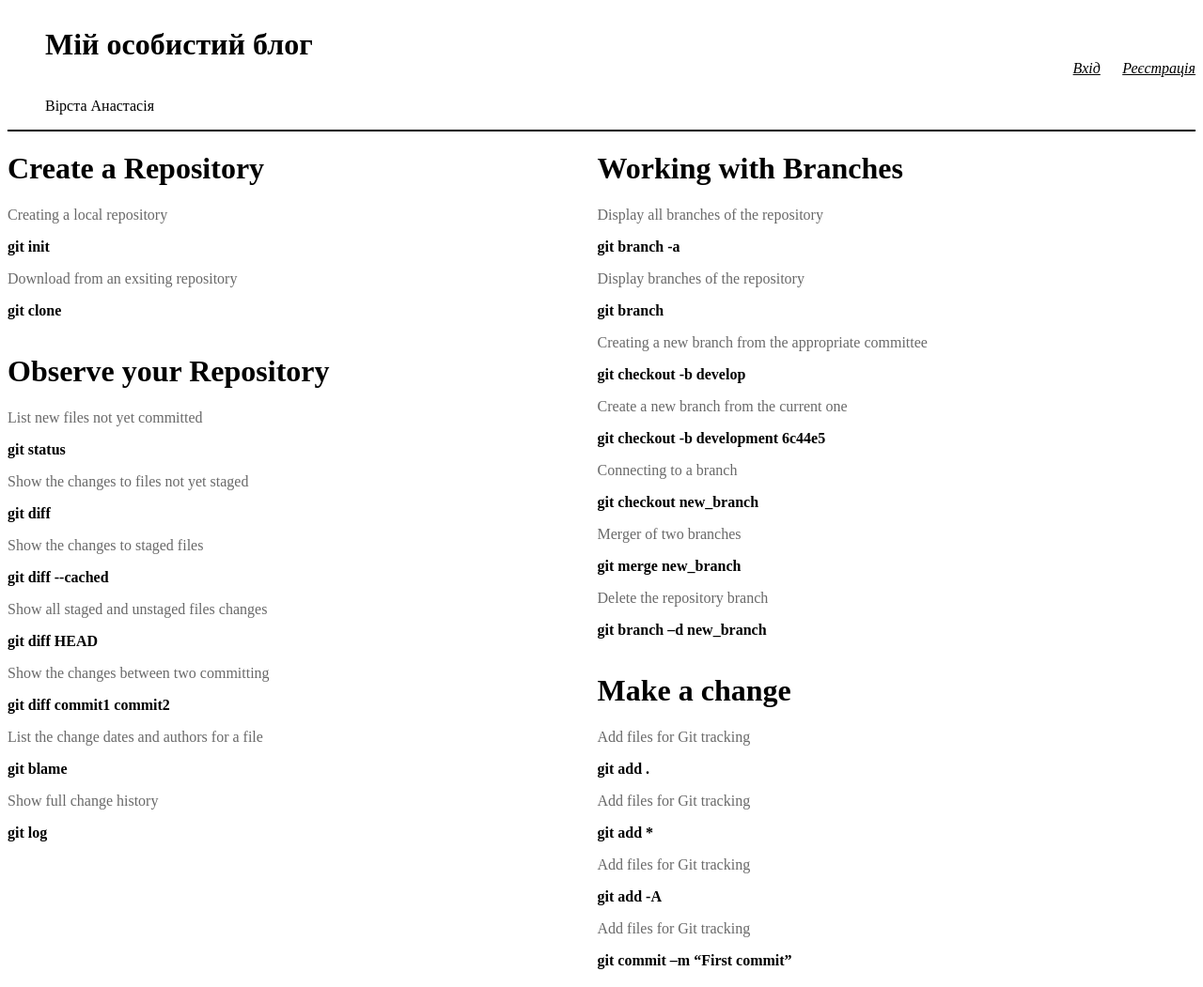
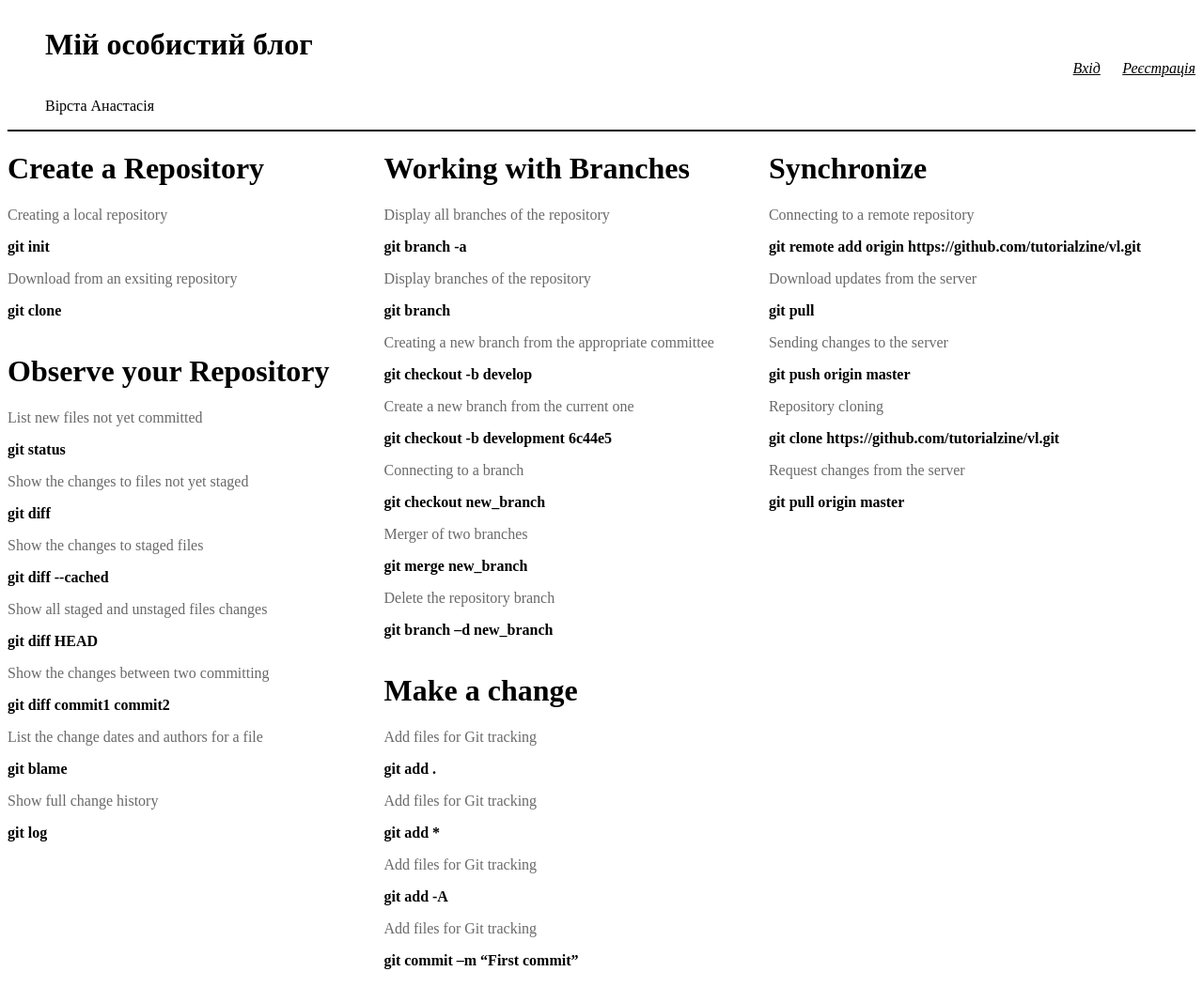
Before and after one commit to Anastasia21O/pzTRP, a plain HTML site: page git_commands.html in a window 1280 px wide. Shown: the top 1051 px of the page at 94% size. Drawn offline with Linux system fonts and the light colour scheme.

Commit message:
Synchronize

```diff
--- a/git_commands.html
+++ b/git_commands.html
@@ -150,7 +150,40 @@
                 <b>git commit –m “First commit”</b>
             </p>
         </div>
-
+        <div>
+            <h1>Synchronize</h1>
+            <p style="color: dimgray">
+                Connecting to a remote repository
+            </p>
+            <p>
+                <b>git remote add origin https://github.com/tutorialzine/vl.git</b>
+            </p>
+            <p style="color: dimgray">
+                Download updates from the server
+            </p>
+            <p>
+                <b>git pull</b>
+            </p>
+            <p style="color: dimgray">
+                Sending changes to the server
+            </p>
+            <p>
+                <b>git push origin master</b>
+            </p>
+            <p style="color: dimgray">
+                Repository cloning
+            </p>
+            <p>
+                <b>git clone https://github.com/tutorialzine/vl.git</b>
+            </p>
+            </p>
+            <p style="color: dimgray">
+                Request changes from the server
+            </p>
+            <p>
+                <b>git pull origin master</b>
+            </p>
+        </div>
     </div>
     <footer>
         <dev class="end_">
```
